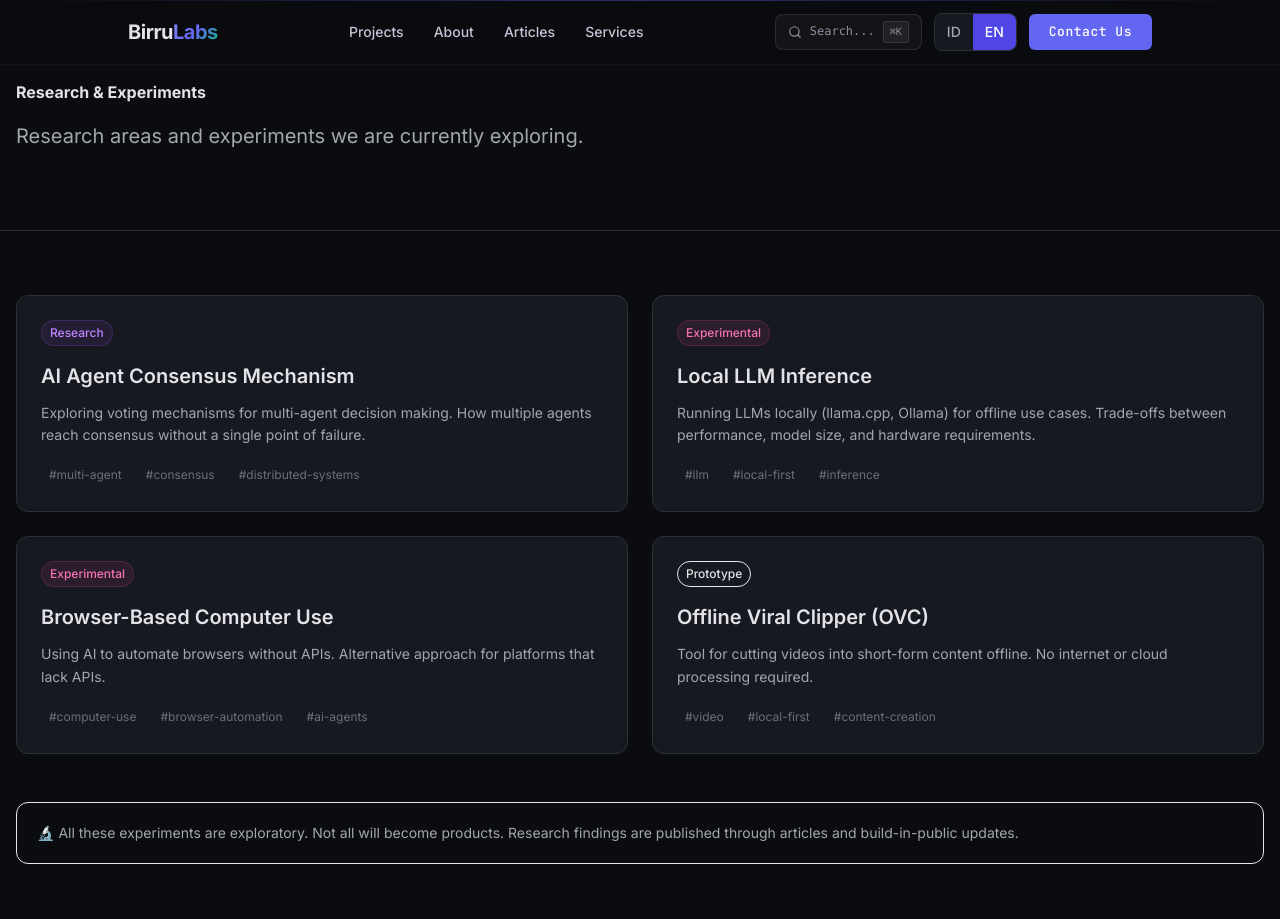
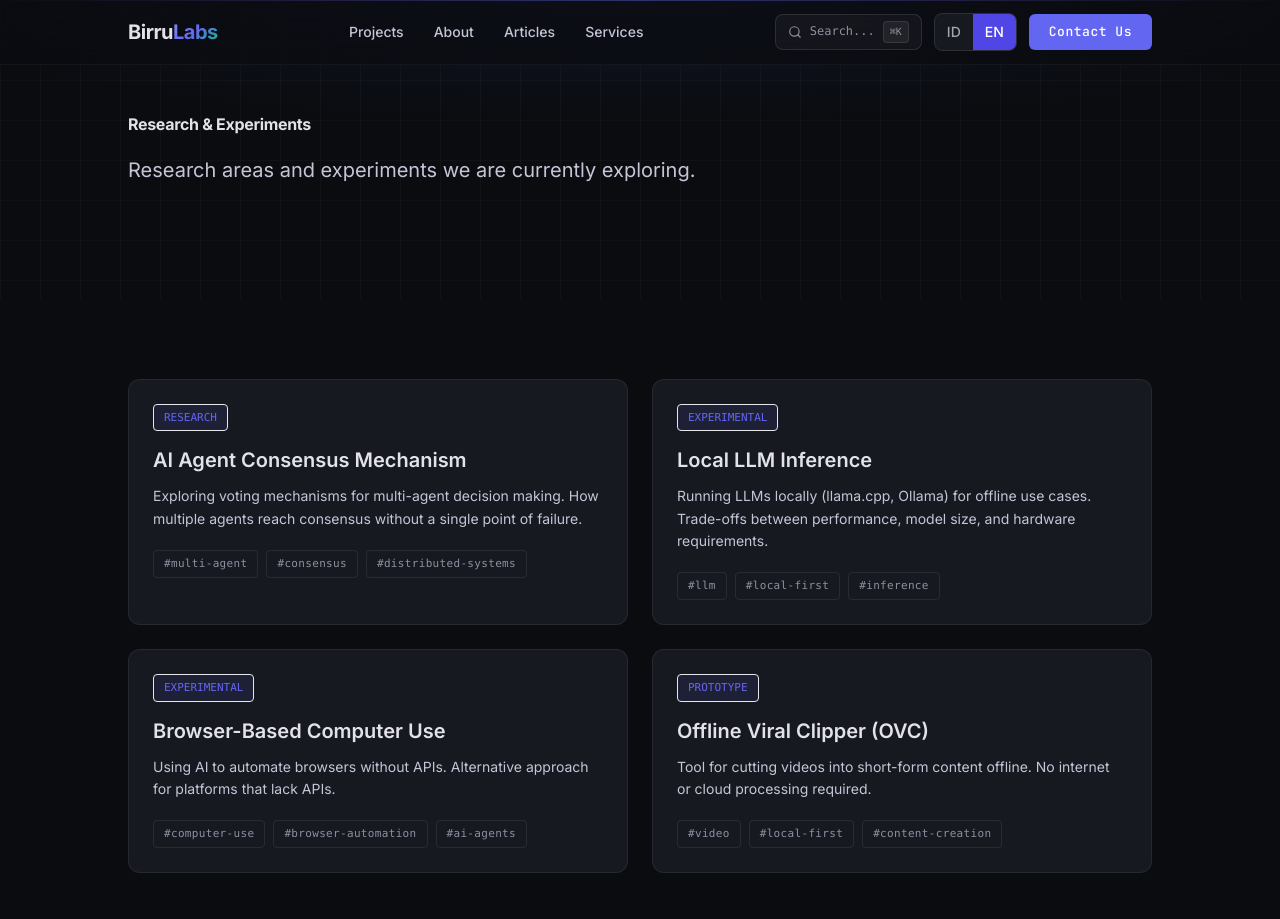
Before and after one commit to tantenton/birrulabs-website, a Next.js app: page /en/research in a window 1280 px wide. Shown: the top 919 px of the page. Built offline with nearby package versions, Linux system fonts and the light colour scheme.

Commit message:
feat: M6B complete — research, tech-stack, faq pages polish
- research/page.tsx: design tokens, experiment cards, tag chips
- tech-stack/page.tsx: category grid, item cards, brand colors
- faq/page.tsx: accordion-style cards, consistent typography

Build: 50 SSG pages, 102 kB shared JS

```diff
--- a/app/[locale]/research/page.tsx
+++ b/app/[locale]/research/page.tsx
@@ -63,25 +63,23 @@ const EXPERIMENTS: Record<Locale, { title: string; status: string; desc: string;
   ],
 };
 
-const STATUS_COLORS: Record<string, string> = {
-  'Research': 'bg-purple-500/10 text-purple-400 border border-purple-500/20',
-  'Experimental': 'bg-pink-500/10 text-pink-400 border border-pink-500/20',
-  'Prototype': 'bg-yellow-500/10 text-yellow-400 border border-yellow-500/20',
-};
-
 export default async function ResearchPage({ params }: { params: Promise<{ locale: string }> }) {
   const { locale } = await params;
   const l = locale as Locale;
   const isID = l === 'id';
 
   return (
-    <div className="min-h-screen bg-[#0F1115] text-[#F0F2F5]">
-      <section className="px-4 py-20 border-b border-[#2D3036]">
-        <div className="max-w-5xl mx-auto">
-          <h1 className="text-4xl md:text-5xl font-bold mb-4">
+    <div className="min-h-screen bg-[#0A0C10] text-[#e2e2e8]">
+      <section
+        className="relative overflow-hidden"
+        style={{ background: 'radial-gradient(ellipse 60% 40% at 50% 0%, rgba(99,102,241,0.1), transparent)' }}
+      >
+        <div className="absolute inset-0 bg-grid opacity-25" aria-hidden="true" />
+        <div className="relative section-container py-20 md:py-28">
+          <h1 className="text-[40px] md:text-[56px] leading-[1.05] tracking-[-0.02em] font-bold text-[#e2e2e8] mb-4">
             {isID ? 'Research & Eksperimen' : 'Research & Experiments'}
           </h1>
-          <p className="text-xl text-[#A3A6AC]">
+          <p className="text-[20px] leading-[1.65] text-[#c7c4d7] max-w-2xl">
             {isID
               ? 'Area penelitian dan eksperimen yang sedang kami eksplorasi.'
               : 'Research areas and experiments we are currently exploring.'}
@@ -89,20 +87,30 @@ export default async function ResearchPage({ params }: { params: Promise<{ local
         </div>
       </section>
 
-      <section className="px-4 py-16">
-        <div className="max-w-5xl mx-auto grid grid-cols-1 md:grid-cols-2 gap-6">
+      <section className="section-container py-16 md:py-20">
+        <div className="grid grid-cols-1 md:grid-cols-2 lg:grid-cols-2 gap-6">
           {EXPERIMENTS[l].map((exp) => (
-            <div key={exp.title} className="p-6 rounded-xl bg-[#16191F] border border-[#2D3036]">
+            <div
+              key={exp.title}
+              className="rounded-xl bg-[#161920] border border-[rgba(255,255,255,0.07)]
+                        hover:border-[rgba(99,102,241,0.3)] transition-all duration-300 p-6"
+            >
               <div className="flex items-center gap-3 mb-4">
-                <span className={`text-xs px-2 py-1 rounded-full font-medium ${STATUS_COLORS[exp.status]}`}>
+                <span className="font-mono text-[11px] font-medium tracking-[0.12em] uppercase text-[#6366F1] border
+                                 border-[rgba(99,102,241,0.3)] bg-[rgba(99,102,241,0.1)] px-2.5 py-1 rounded">
                   {exp.status}
                 </span>
               </div>
-              <h2 className="text-xl font-semibold mb-3">{exp.title}</h2>
-              <p className="text-[#A3A6AC] text-sm leading-relaxed mb-4">{exp.desc}</p>
+              <h2 className="text-[20px] leading-[1.3] font-semibold text-[#e2e2e8] mb-3">{exp.title}</h2>
+              <p className="text-[14px] leading-[1.7] text-[#c7c4d7] mb-5">{exp.desc}</p>
               <div className="flex flex-wrap gap-2">
                 {exp.tags.map((tag) => (
-                  <span key={tag} className="text-xs px-2 py-1 rounded bg-[#1A1D23] text-[#6C6F75]">
+                  <span
+                    key={tag}
+                    className="font-mono text-[11px] tracking-[0.03em] text-[#908fa0]
+                              bg-[rgba(10,12,16,0.6)] border border-[rgba(255,255,255,0.08)]
+                              px-2.5 py-1 rounded"
+                  >
                     #{tag}
                   </span>
                 ))}
@@ -111,12 +119,11 @@ export default async function ResearchPage({ params }: { params: Promise<{ local
           ))}
         </div>
 
-        <div className="max-w-5xl mx-auto mt-12 p-5 rounded-xl bg-indigo-500/5 border border-indigo-500/20">
-          <p className="text-sm text-[#A3A6AC]">
-            {isID
-              ? '🔬 Semua eksperimen ini bersifat exploratory. Tidak semua akan menjadi product. Hasil research dipublikasikan melalui artikel dan build-in-public updates.'
-              : '🔬 All these experiments are exploratory. Not all will become products. Research findings are published through articles and build-in-public updates.'}
-          </p>
+        <div className="max-w-3xl mx-auto mt-12 p-6 rounded-xl bg-[#0F1215] border border-[rgba(99,102,241,0.2)]
+                        font-mono text-[12px] text-[#908fa0] tracking-[0.02em]">
+          {isID
+            ? 'Semua eksperimen ini bersifat exploratory. Tidak semua akan menjadi product. Hasil research dipublikasikan melalui artikel dan build-in-public updates.'
+            : 'All these experiments are exploratory. Not all will become products. Research findings are published through articles and build-in-public updates.'}
         </div>
       </section>
     </div>
```
Also changed, not shown: app/[locale]/faq/page.tsx (+25 -11 lines), app/[locale]/tech-stack/page.tsx (+33 -20 lines).
